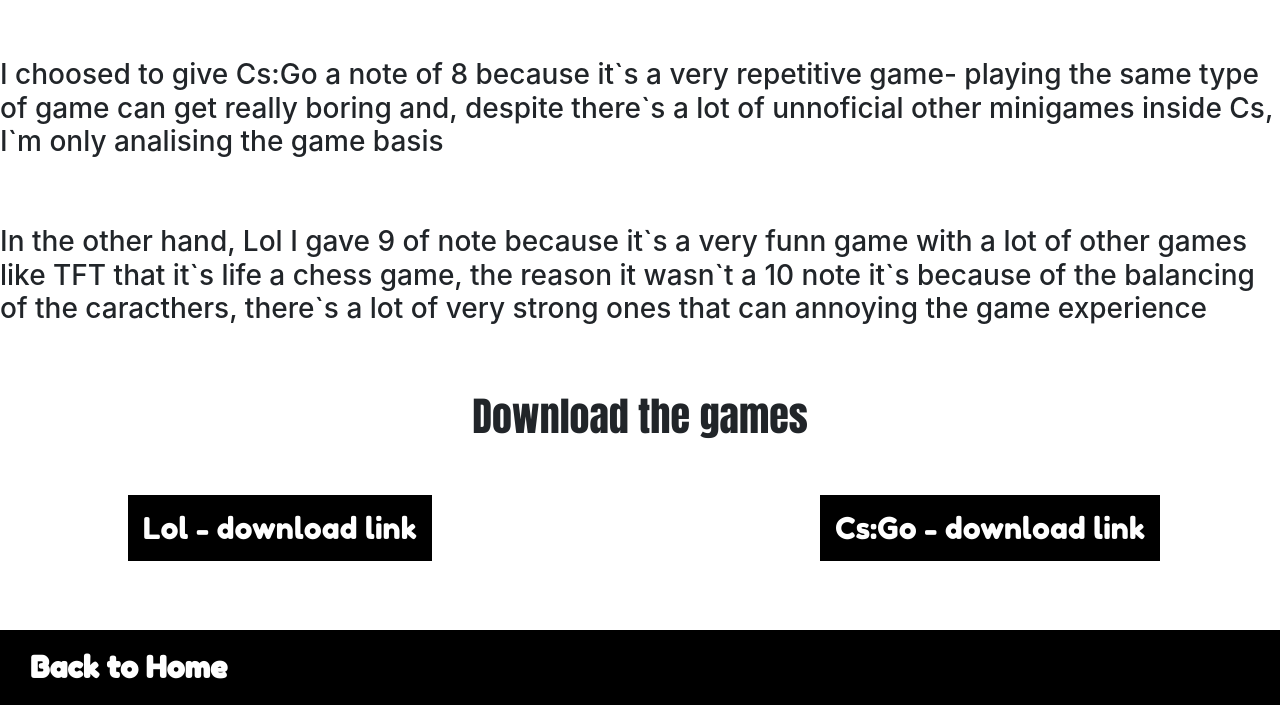
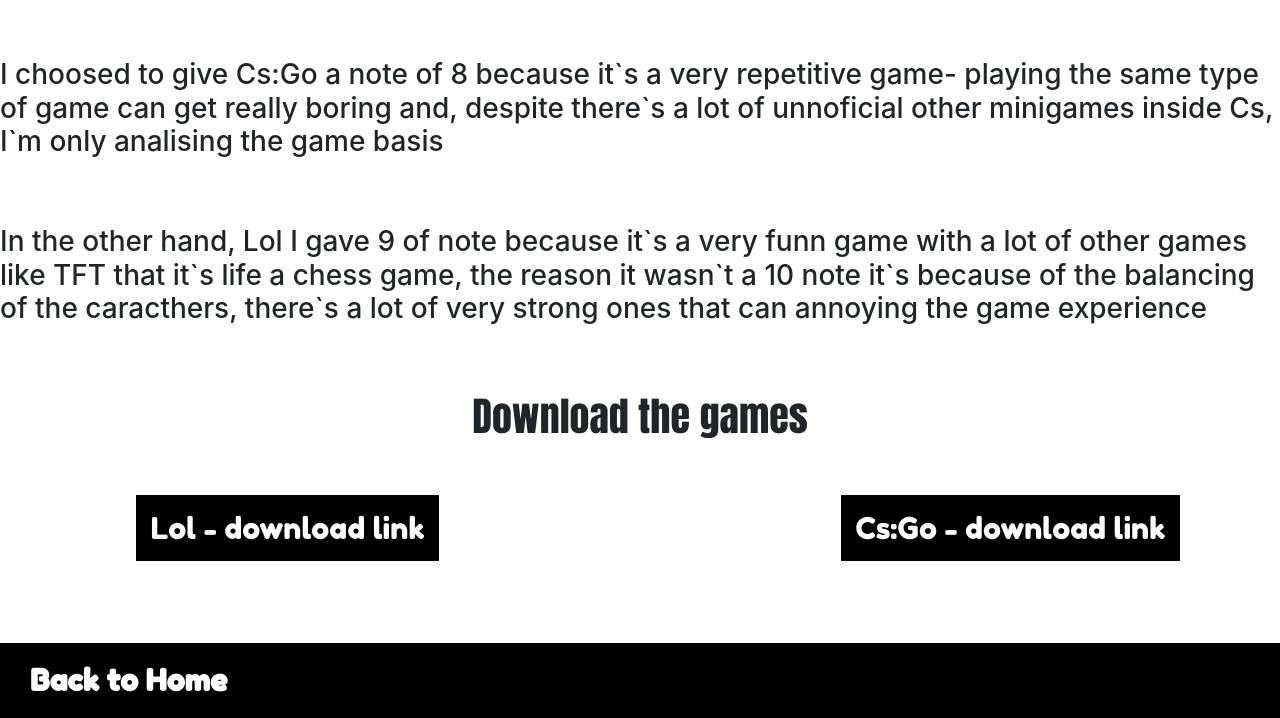
Before and after one commit to sheru17/CS50, a plain HTML site: page reviews.html in a window 1280 px wide. Shown: the part 458-1176 px from the top of the page. Drawn offline with nearby package versions, Linux system fonts and the light colour scheme; files that its build step writes are made by us from their sources.

Commit message:
Update reviews.html

```diff
--- a/reviews.html
+++ b/reviews.html
@@ -57,8 +57,19 @@
 	<pre>
 
 	</pre>
-	<a href="https://br.leagueoflegends.com/pt-br/" id="dlol"> Lol - download link</a>
-	<a href="https://store.steampowered.com/app/730/CounterStrike_Global_Offensive/?l=english" id="dcs">Cs:Go - download link</a>
+	<div class="container">
+  <div class="row">
+    <div class="col-sm">
+	<a href="https://br.leagueoflegends.com/pt-br/" id="dlol" class="center"> Lol - download link</a>
+    </div>
+    <pre>
+
+    </pre>
+    <div class="col-sm">
+	<a href="https://store.steampowered.com/app/730/CounterStrike_Global_Offensive/?l=english" id="dcs" class="center">Cs:Go - download link</a>
+    </div>
+  </div>
+</div>
 	<pre>
 
 
```
